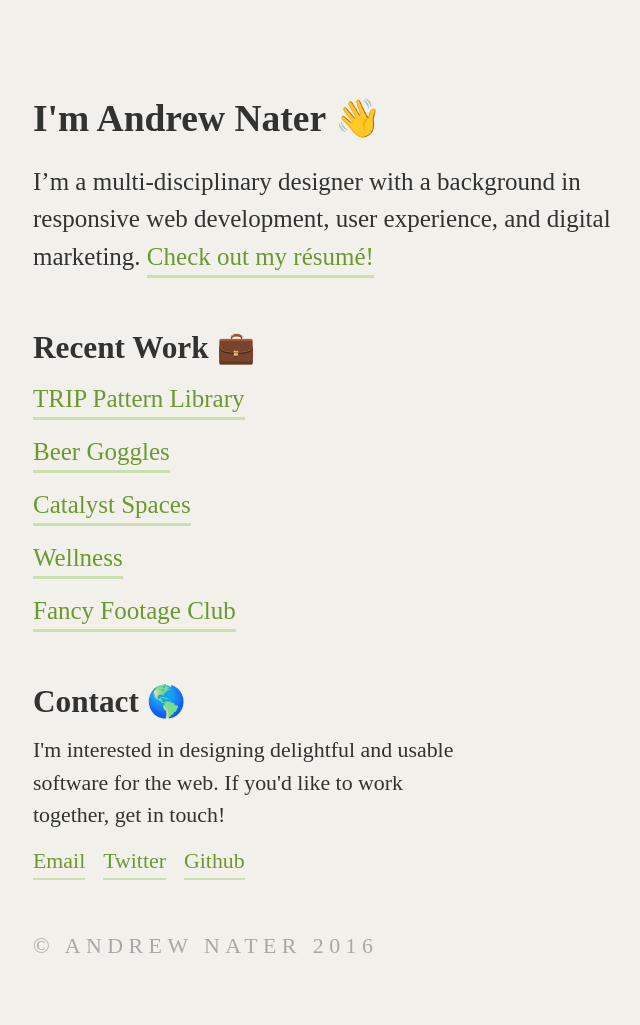
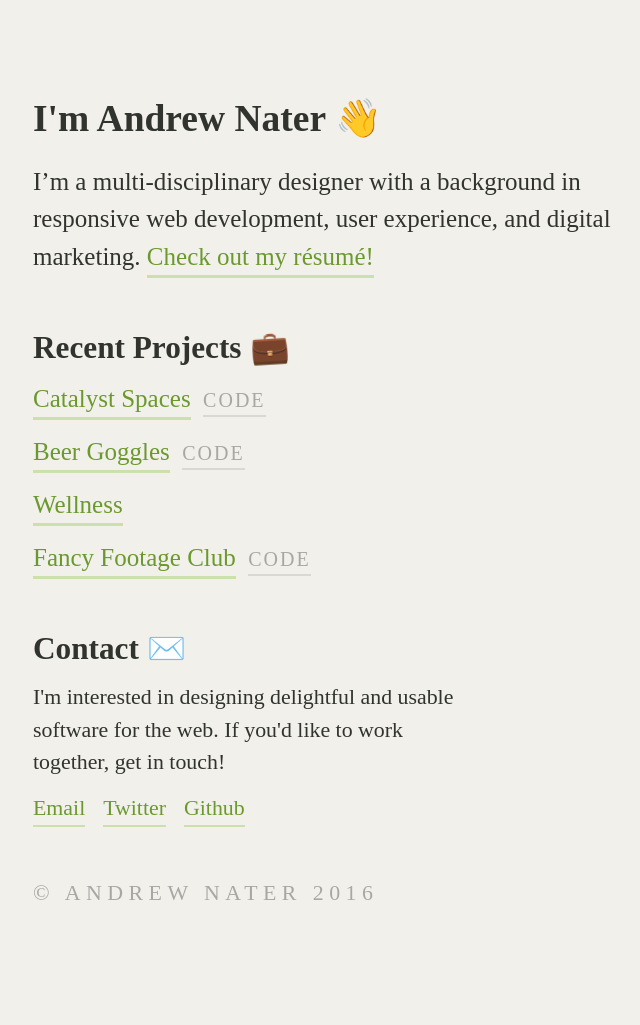
Before and after one commit to anater/andrewnater.com, a Jekyll site: the page built from index.html, in a window 1280 px wide. Shown: the whole page, without its empty margins (282-922 px from the left). Built offline with Jekyll 4.4.1, drawn with Linux system fonts in a browser that asks for light colours; nearby versions of some CDN libraries; after the commit the page ends 972 px from its top, so only the background shows below that.

Commit message:
Content and minor style updates

```diff
--- a/css/main.css
+++ b/css/main.css
@@ -5,25 +5,71 @@
 Tools
 */
 @-webkit-keyframes wave {
-  0% {
+  0%, 5%, 10%, 15%, 20% {
     -webkit-transform: rotate(0deg);
             transform: rotate(0deg); }
-  50% {
+  3%, 8%, 13%, 18% {
     -webkit-transform: rotate(10deg);
-            transform: rotate(10deg); }
-  100% {
-    -webkit-transform: rotate(0deg);
-            transform: rotate(0deg); } }
+            transform: rotate(10deg); } }
 @keyframes wave {
-  0% {
+  0%, 5%, 10%, 15%, 20% {
     -webkit-transform: rotate(0deg);
             transform: rotate(0deg); }
+  3%, 8%, 13%, 18% {
+    -webkit-transform: rotate(10deg);
+            transform: rotate(10deg); } }
+
+@-webkit-keyframes swing {
+  0%, 100% {
+    -webkit-transform: rotate(-5deg);
+            transform: rotate(-5deg); }
   50% {
-    -webkit-transform: rotate(10deg);
-            transform: rotate(10deg); }
-  100% {
-    -webkit-transform: rotate(0deg);
-            transform: rotate(0deg); } }
+    -webkit-transform: rotate(5deg);
+            transform: rotate(5deg); } }
+
+@keyframes swing {
+  0%, 100% {
+    -webkit-transform: rotate(-5deg);
+            transform: rotate(-5deg); }
+  50% {
+    -webkit-transform: rotate(5deg);
+            transform: rotate(5deg); } }
+
+@-webkit-keyframes fly-out {
+  2% {
+    -webkit-transform: rotate(2deg) translateX(-5%);
+            transform: rotate(2deg) translateX(-5%); }
+  5% {
+    opacity: 1; }
+  10% {
+    -webkit-transform: rotate(-5deg) translateX(500%) translateY(-5%);
+            transform: rotate(-5deg) translateX(500%) translateY(-5%);
+    opacity: 0; }
+  11% {
+    -webkit-transform: translateY(-5%);
+            transform: translateY(-5%); }
+  50% {
+    -webkit-transform: none;
+            transform: none;
+    opacity: 1; } }
+
+@keyframes fly-out {
+  2% {
+    -webkit-transform: rotate(2deg) translateX(-5%);
+            transform: rotate(2deg) translateX(-5%); }
+  5% {
+    opacity: 1; }
+  10% {
+    -webkit-transform: rotate(-5deg) translateX(500%) translateY(-5%);
+            transform: rotate(-5deg) translateX(500%) translateY(-5%);
+    opacity: 0; }
+  11% {
+    -webkit-transform: translateY(-5%);
+            transform: translateY(-5%); }
+  50% {
+    -webkit-transform: none;
+            transform: none;
+    opacity: 1; } }
 
 /*
 Generic
@@ -61,13 +107,29 @@
   color: #31332e; }
 
 .animate-wave {
-  -webkit-animation: wave ease-in-out 0.3s 3;
-          animation: wave ease-in-out 0.3s 3;
+  -webkit-animation: wave ease 5s infinite;
+          animation: wave ease 5s infinite;
   -webkit-animation-delay: 1s;
           animation-delay: 1s;
   -webkit-transform-origin: bottom right;
       -ms-transform-origin: bottom right;
           transform-origin: bottom right; }
 
+.animate-swing {
+  -webkit-animation: swing ease 1.5s infinite;
+          animation: swing ease 1.5s infinite;
+  -webkit-transform-origin: top center;
+      -ms-transform-origin: top center;
+          transform-origin: top center; }
+
+.animate-fly-out {
+  -webkit-animation: fly-out ease 10s infinite;
+          animation: fly-out ease 10s infinite;
+  -webkit-transform-origin: bottom center;
+      -ms-transform-origin: bottom center;
+          transform-origin: bottom center;
+  -webkit-animation-delay: 5s;
+          animation-delay: 5s; }
+
 a {
   border-bottom: .125em solid #cae1ad; }
--- a/index.html
+++ b/index.html
@@ -15,19 +15,34 @@
         </p>
     </header>
     <section role="main">
-        <h2 class="mt4 f4 lh-title futura">Recent Work 💼</h2>
+        <h2 class="mt4 f4 lh-title futura">
+            Recent Projects
+            <span class="dib animate-swing">💼</span>
+        </h2>
         <ul class="list mt1">
         {% for project in site.data.projects %}
             <li class="mt2">
                 <a class="link green hover-bg-washed-green dib" href="{{ project.url }}" title="{{ link.title }}" target="_blank">
                     {{ project.name }}
                 </a>
+                {% if project.code_url%}
+                    <small class="ttu futura tracked">
+                        <a class="link black-30 b--black-10 dib ml1" href="{{ project.code_url }}" title="View the code for {{ project.name }}" target="_blank">Code</a>
+                    </small>
+                {% endif %}
+                <!-- TODO: determine whether this should be in here... -->
+                <!-- <p class='f6 black-50 lh-title'>
+                    <small>{{ project.subtitle }}</small>
+                </p> -->
             </li>
         {% endfor %}
         </ul>
     </section>
     <footer class="mt4 mb2 f6 measure-narrow">
-        <h3 class="f4 lh-title futura">Contact 🌎</h3>
+        <h3 class="f4 lh-title futura">
+            Contact
+            <span class="dib animate-fly-out">✉️</span>
+        </h3>
         <p class="mv2 lh-copy">I'm interested in designing delightful and usable software for the web. If you'd like to work together, get in touch!</p>
         <div class="green mt2">
         {% for link in site.data.links %}
```
Also changed, not shown: _data/projects.yml (+18 -11 lines), _sass/_base.scss (+16 -1 lines), _sass/_tools.scss (+35 -4 lines), css/main.min.css, 5 other files.
